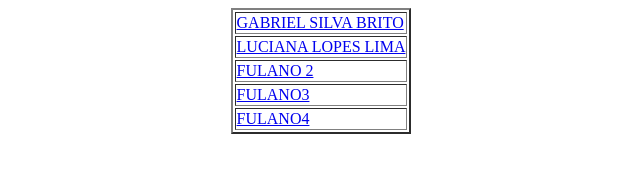
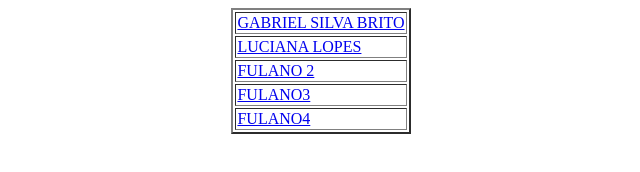
Before and after one commit to GabrielSBrito/ExDevOps, a plain HTML site: page index.html in a window 1280 px wide. Shown: the whole page, without its empty margins (319-959 px from the left). Drawn offline with Linux system fonts and the light colour scheme.

Commit message:
alterando nome
incluindo link

```diff
--- a/index.html
+++ b/index.html
@@ -9,7 +9,7 @@
 		<div name="links">
 		<table border=2>
 			<tr><td> <a href="gabriel.html"> GABRIEL SILVA BRITO </a></td></th>
-			<tr><td> <a href="luciana.html"> LUCIANA LOPES LIMA </a></td></tr>
+			<tr><td> <a href="luciana.html"> LUCIANA LOPES </a></td></tr>
 			<tr><td> <a href="index.html"> FULANO 2 </a></td></tr>
 			<tr><td> <a href="index.html"> FULANO3 </a></td></tr>
 			<tr><td> <a href="index.html"> FULANO4 </a></td></tr>
```
